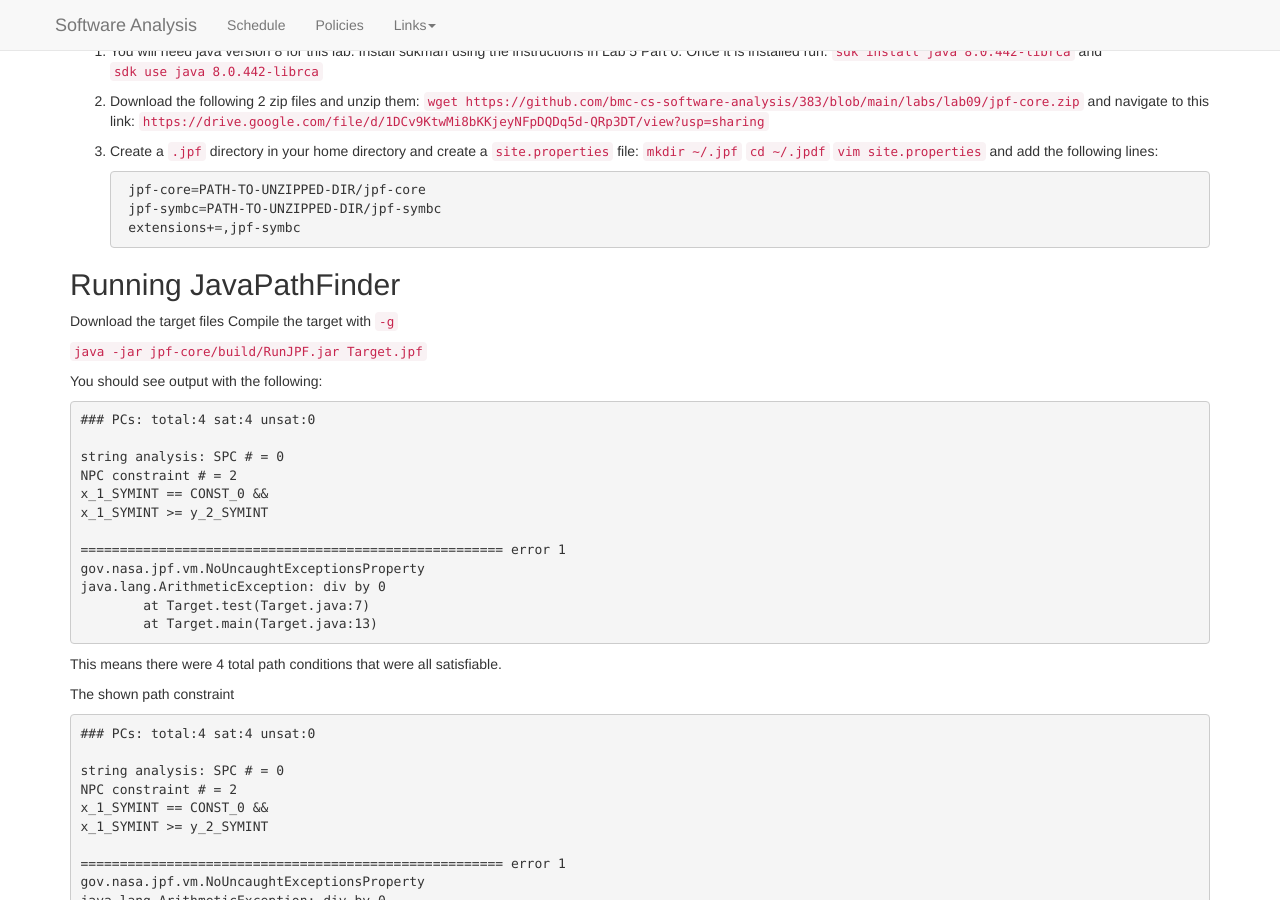
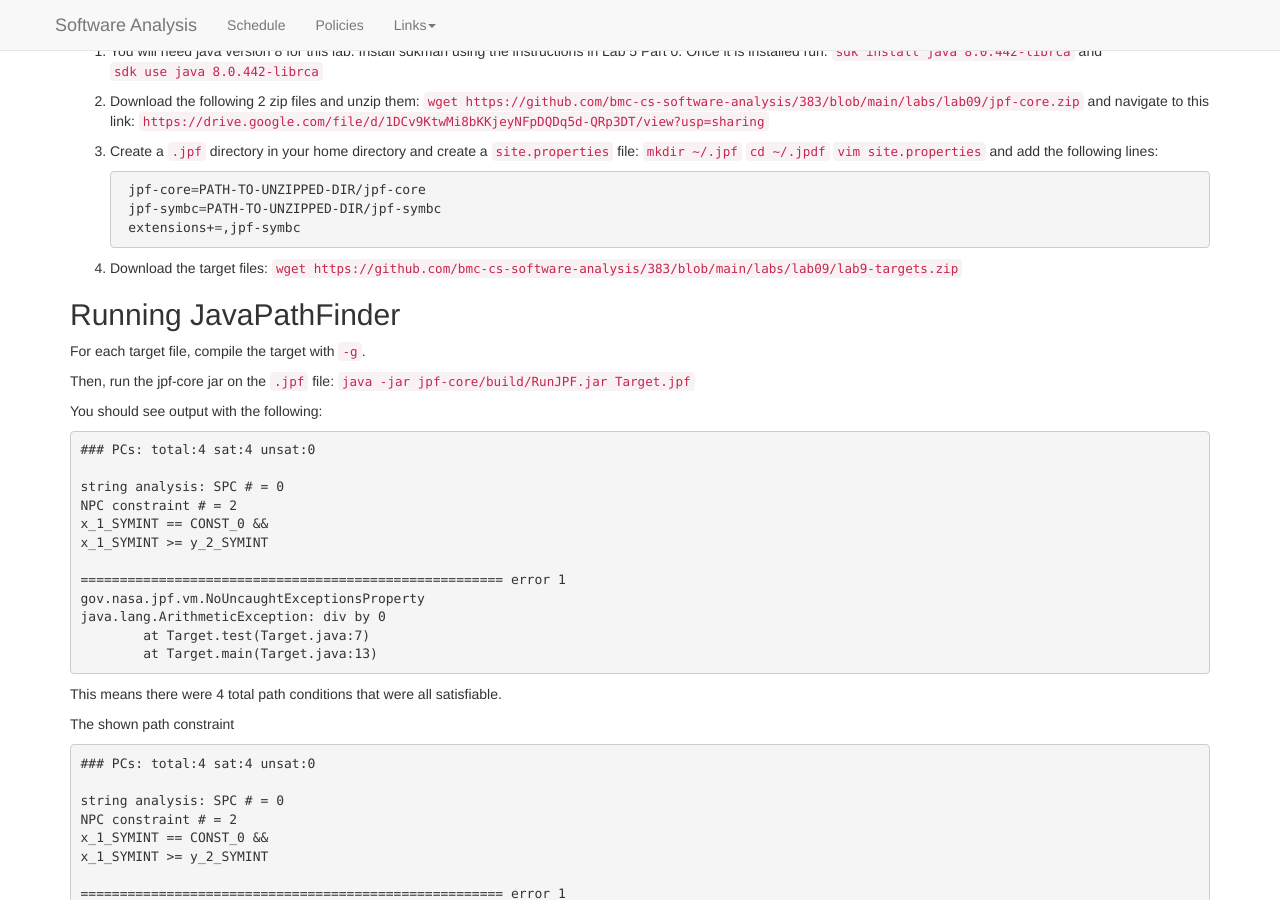
Before and after one commit to bmc-cs-software-analysis/383, a Jekyll site: the page built from labs/Lab09.md, in a window 1280 px wide and 900 px high, scrolled down 340 px. Built offline with Jekyll 4.4.1, drawn with Linux system fonts in a browser that asks for light colours; nearby versions of some CDN libraries.

Commit message:
target programs

````diff
--- a/labs/Lab09.md
+++ b/labs/Lab09.md
@@ -75,14 +75,16 @@ I recommend running on atria. Be sure to backup your lab report elsewhere.
     extensions+=,jpf-symbc
     ```
 
+4. Download the target files:
+    `wget https://github.com/bmc-cs-software-analysis/383/blob/main/labs/lab09/lab9-targets.zip`
 
 
 
 ## Running JavaPathFinder
 
-Download the target files
-Compile the target with `-g`
+For each target file, compile the target with `-g`.
 
+Then, run the jpf-core jar on the `.jpf` file:
 `java -jar jpf-core/build/RunJPF.jar Target.jpf`
 
 You should see output with the following:
````
